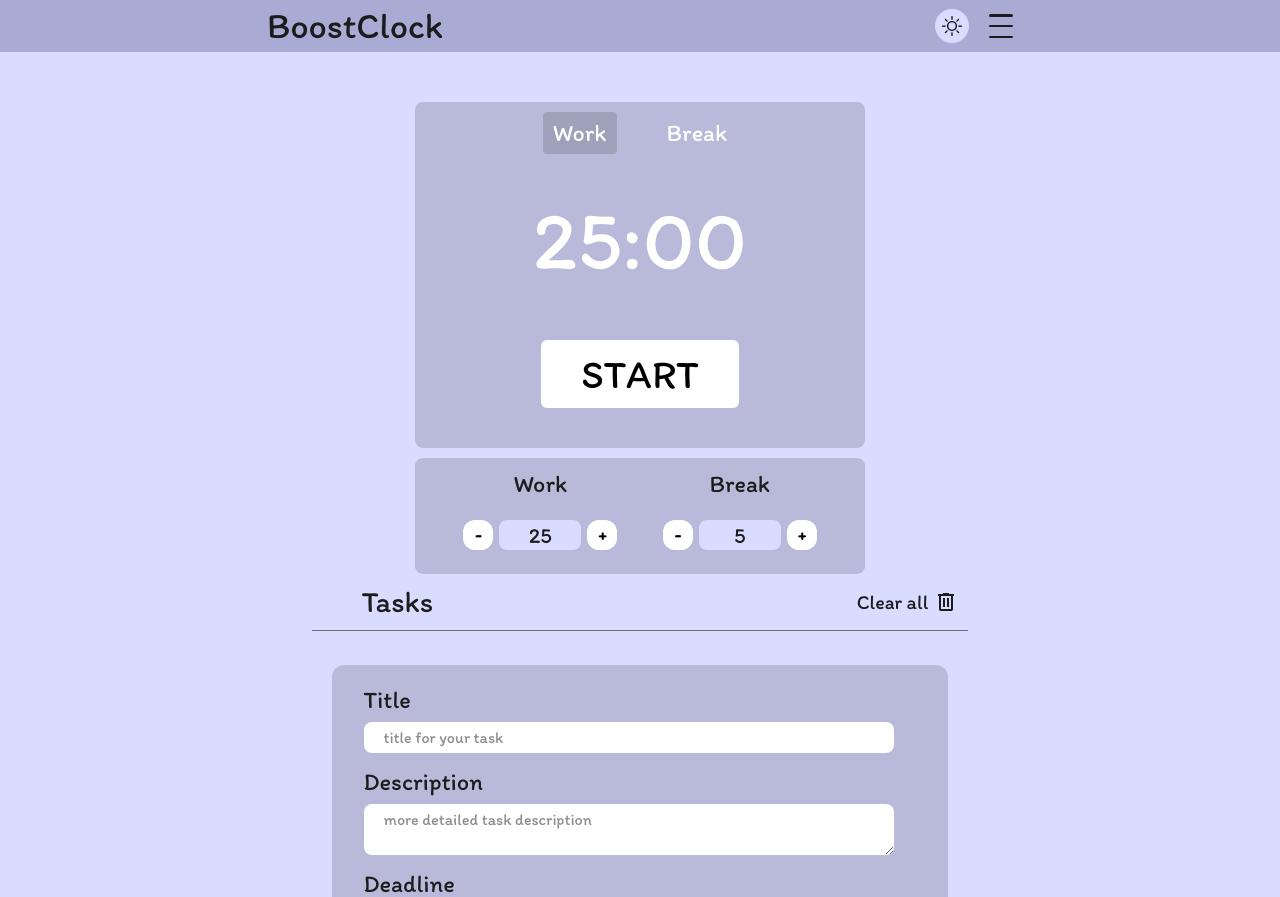
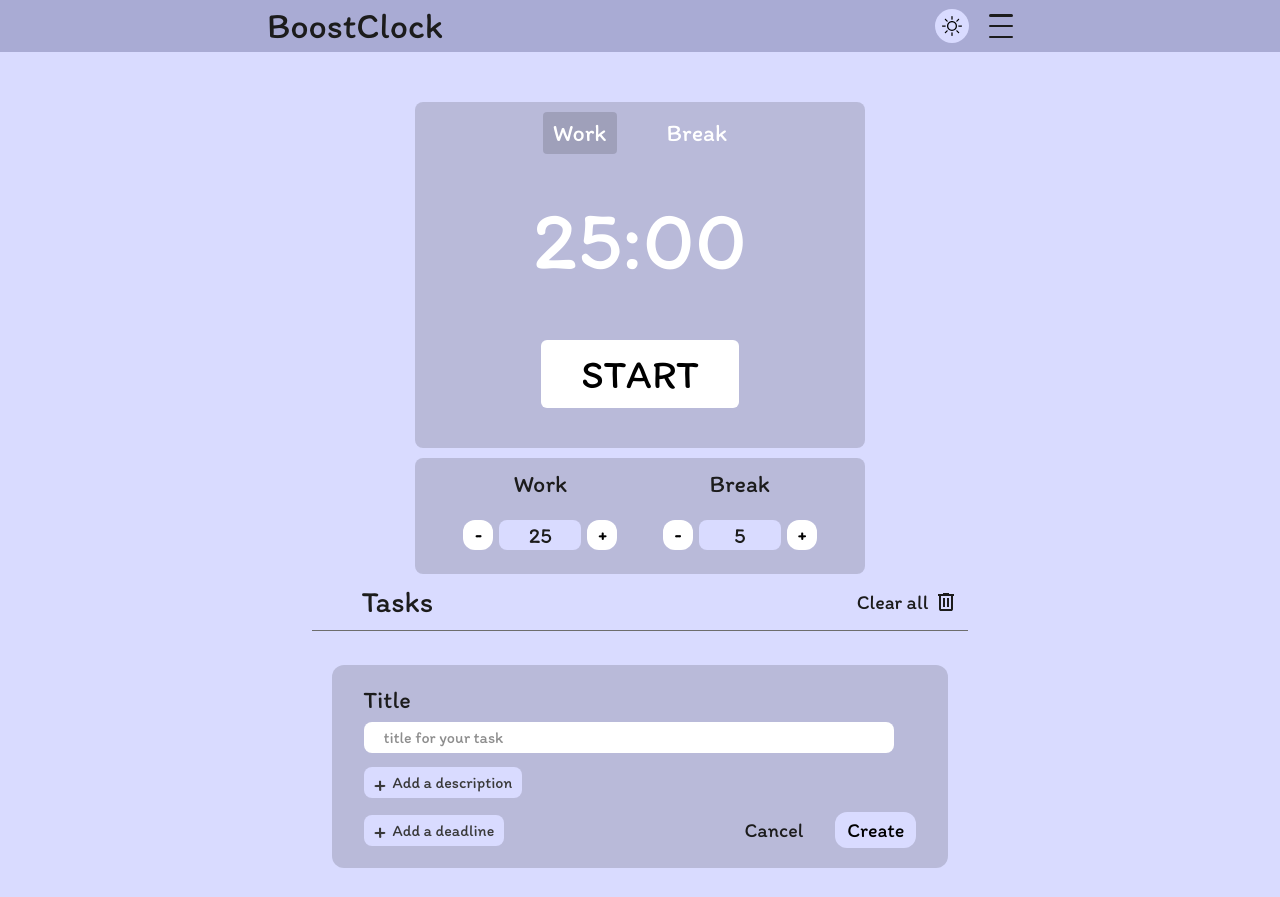
Before and after one commit to flionx/boost-clock, a Next.js app: page / in a window 1280 px wide. Shown: the top 897 px of the page. Built offline with nearby package versions, Linux system fonts and the light colour scheme.

Commit message:
fix(taskForm): add onClick for ButtonAddProperty

```diff
--- a/src/features/tasks/ui/TaskForm/ButtonAddProperty.tsx
+++ b/src/features/tasks/ui/TaskForm/ButtonAddProperty.tsx
@@ -1,13 +1,16 @@
+"use client"
 import React from 'react'
 interface ButtonAddPropertyProps {
-    label: string
+    label: string,
+    onClick: VoidFunction
 }
 const ButtonAddProperty: React.FC<ButtonAddPropertyProps> = ({
-    label
+    label,
+    onClick
 }) => {
-    // todo: add handleClick
   return (
     <button
+        onClick={onClick}
         className="
             flex items-center w-fit rounded-lg py-1.5 px-2.5 gap-1.5 text-text-light bg-btn-ui transition-colors
             duration-300 hover:bg-[var(--btn-ui-hover)] active:bg-[var(--btn-ui-active)]
--- a/src/features/tasks/ui/TaskForm/FormCol.tsx
+++ b/src/features/tasks/ui/TaskForm/FormCol.tsx
@@ -1,10 +1,14 @@
 import React from 'react'
 interface FormColProps {
-    children: React.ReactNode
+    children: React.ReactNode,
+    noMarginBottom?: boolean
 }
-const FormCol: React.FC<FormColProps> = ({children}) => {
+const FormCol: React.FC<FormColProps> = ({
+  children,
+  noMarginBottom = false
+}) => {
   return (
-    <div className="flex flex-col gap-y-2 pr-5.5 mb-3.5 last:mb-0">
+    <div className={`flex flex-col gap-y-2 pr-5.5 ${noMarginBottom ? "" : "mb-3.5"}`}>
         {children}
     </div>
   )
--- a/src/features/tasks/ui/TaskForm/index.tsx
+++ b/src/features/tasks/ui/TaskForm/index.tsx
@@ -1,21 +1,39 @@
+"use client"
+import { useState } from "react"
 import ButtonAddProperty from "./ButtonAddProperty"
 import ButtonBox from "./ButtonBox"
 import FormCol from "./FormCol"
 import FormInput from "./FormInput"
 import FormTitle from "./FormTitle"
-
+import { Task } from "@/shared/types/tasks"
 const TaskForm = () => {
+    const [newTask, setNewTask] = useState<Task>({
+        title: '',
+        description: null,
+        deadline: null
+    })
   return (
     <form className="w-full py-5 px-[clamp(0.9375rem,2.5vw,4rem)] bg-accent rounded-xl mb-7.5">
         <FormCol>
             <FormTitle>Title</FormTitle>
             <FormInput type="text" />
         </FormCol>
+
+        {typeof newTask.description === "string" ?
             <FormCol>
                 <FormTitle>Description</FormTitle>
                 <FormInput type="textarea" />
             </FormCol>
+        :
             <FormCol>
+                <ButtonAddProperty
+                    label="Add a description"
+                    onClick={() => setNewTask(c => ({...c, description: ''}))}
+                />
+            </FormCol>
+        }
+        {typeof newTask.deadline === "number" &&
+            <FormCol noMarginBottom>
                 <FormTitle>Deadline</FormTitle>
                 <div className="flex items-center gap-4">
                     <FormInput type="number" />
@@ -25,10 +43,21 @@ const TaskForm = () => {
                     </div>
                 </div>
             </FormCol>
-        <FormCol>
-            <ButtonAddProperty label="Add a description"/>
-        </FormCol>
-        <ButtonAddProperty label="Add a deadline"/>
+        }
+        <div className="flex justify-between items-center">
+            {typeof newTask.deadline !== "number" &&
+                <ButtonAddProperty
+                    label="Add a deadline"
+                    onClick={() => setNewTask(c => ({...c, deadline: 0}))}
+                />
+            }
+            <div className="flex items-center gap-[clamp(0.9375rem,2.5vw,3.125rem)] ml-auto">
+                <button className="text-xl text-text hover:underline">Cancel</button>
+                <button className="py-1 px-3 rounded-xl bg-btn-ui text-xl text-black transition-colors hover:bg-[var(--btn-ui-hover)] active:bg-[var(--btn-ui-active)]">
+                    Create
+                </button>
+            </div>
+        </div>
     </form>
   )
 }
--- /dev/null
+++ b/src/shared/types/tasks.ts
@@ -0,0 +1,5 @@
+export interface Task {
+    title: string,
+    description: null | string,
+    deadline: null | number
+}
```
Lines whose indentation alone changed are shown as unchanged.
